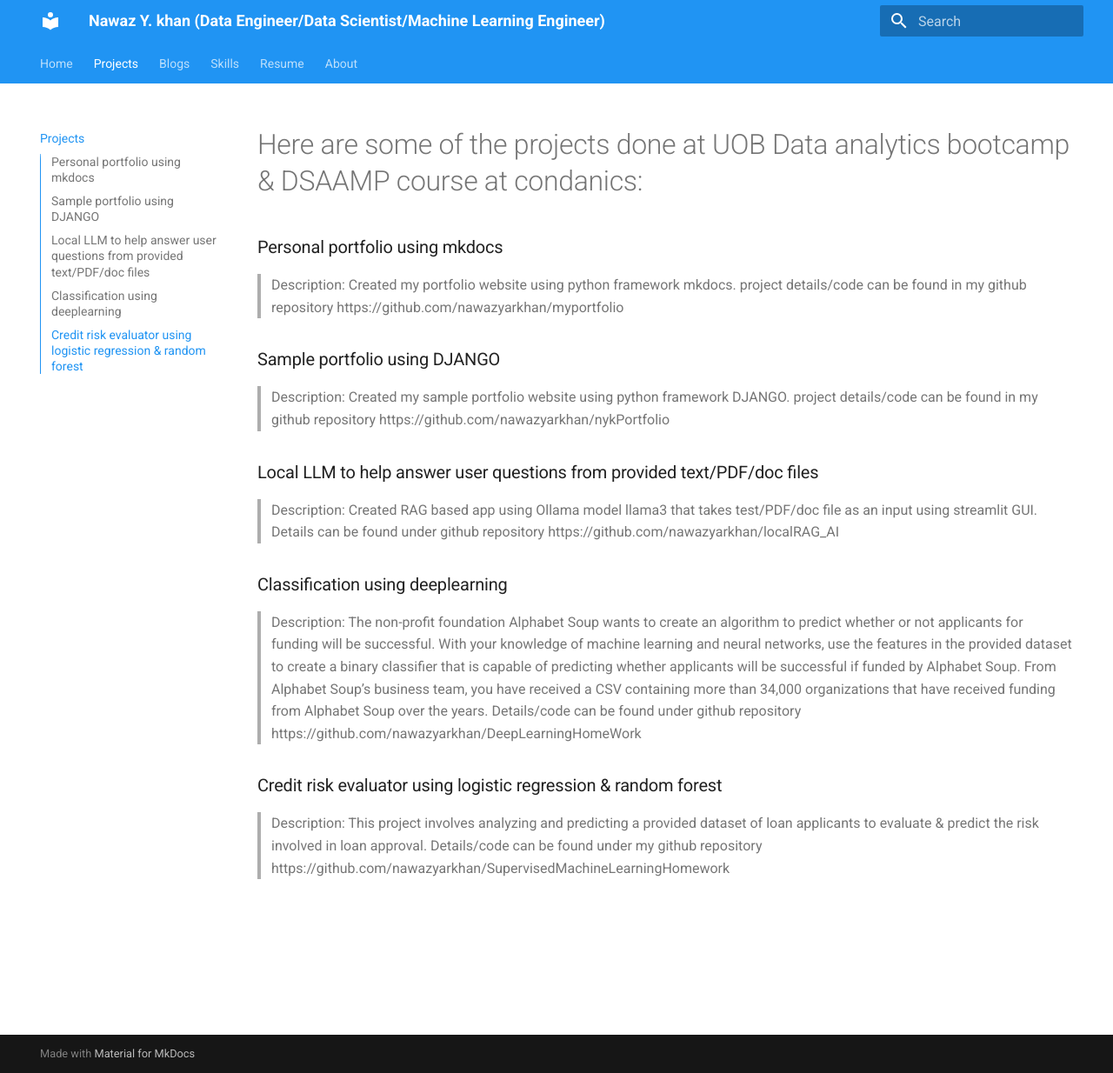
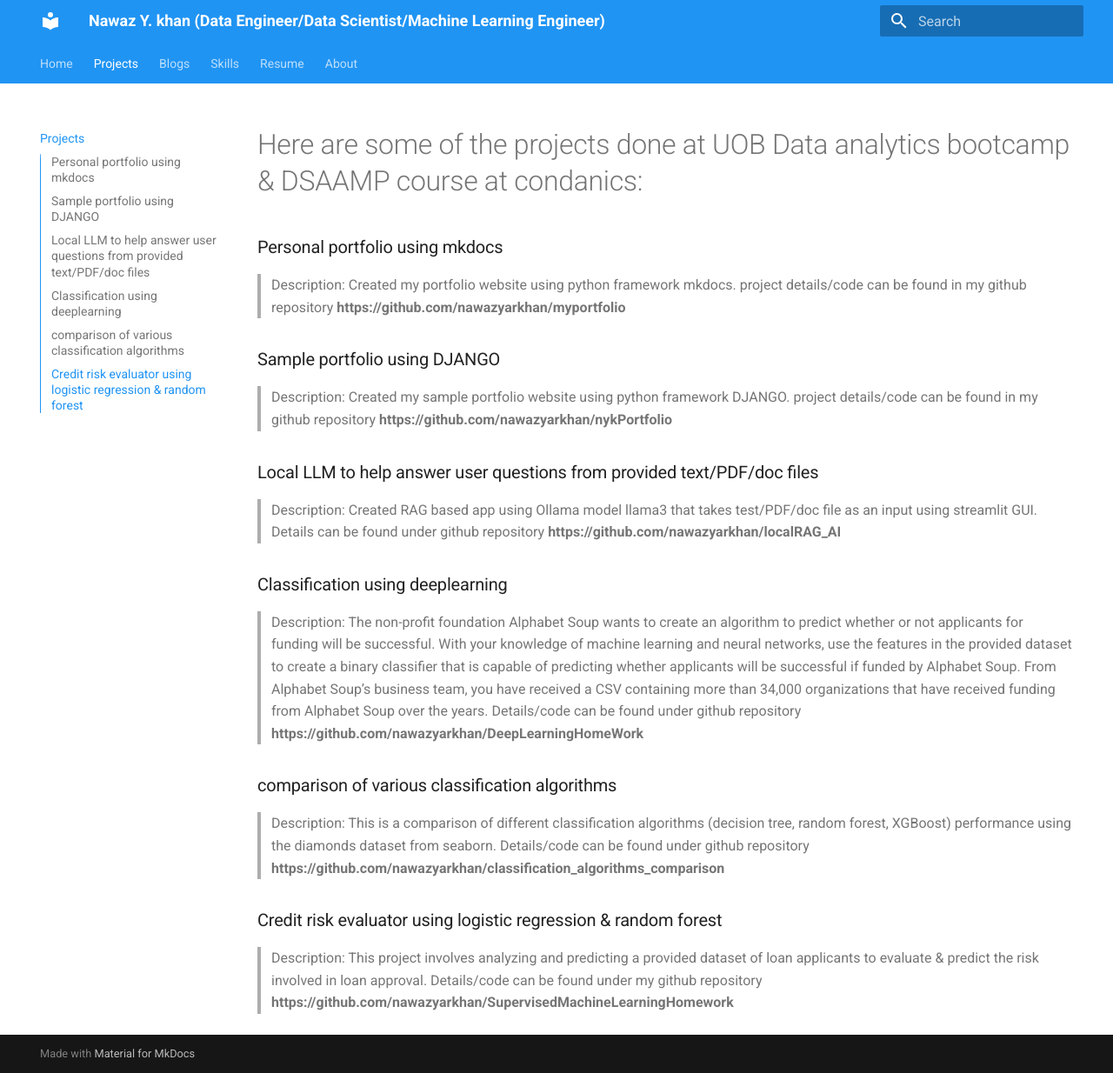
Before and after one commit to nawazyarkhan/myportfolio, an MkDocs documentation site: the page built from docs/projects.md, in a window 1280 px wide and 1234 px high. Shown: the whole window at 87% size. Built offline with MkDocs 1.6.1 and Material for MkDocs 9.7.7, drawn with Linux system fonts in a browser that asks for light colours.

Commit message:
adding new project details

```diff
--- a/docs/projects.md
+++ b/docs/projects.md
@@ -3,27 +3,32 @@
 ### Personal portfolio using mkdocs
 > Description:
 > Created my portfolio website using python framework mkdocs.
-> project details/code can be found in my github repository https://github.com/nawazyarkhan/myportfolio
+> project details/code can be found in my github repository **https://github.com/nawazyarkhan/myportfolio**
 
 ### Sample portfolio using DJANGO
 > Description:
 > Created my sample portfolio website using python framework DJANGO.
-> project details/code can be found in my github repository https://github.com/nawazyarkhan/nykPortfolio
+> project details/code can be found in my github repository **https://github.com/nawazyarkhan/nykPortfolio**
 
 ### Local LLM to help answer user questions from provided text/PDF/doc files
 > Description:
 >   Created RAG based app using Ollama model llama3 that takes test/PDF/doc file as an input
 >   using streamlit GUI.
->   Details can be found under github repository https://github.com/nawazyarkhan/localRAG_AI
+>   Details can be found under github repository **https://github.com/nawazyarkhan/localRAG_AI**
 
 
 ### Classification using deeplearning
 > Description:
 > The non-profit foundation Alphabet Soup wants to create an algorithm to predict whether or not applicants for funding will be successful. With your knowledge of machine learning and neural networks, use the features in the provided dataset to create a binary classifier that is capable of predicting whether applicants will be successful if funded by Alphabet Soup. From Alphabet Soup’s business team, you have received a CSV containing more than 34,000 organizations that have received funding from Alphabet Soup over the years.
-> Details/code can be found under github repository https://github.com/nawazyarkhan/DeepLearningHomeWork
+> Details/code can be found under github repository **https://github.com/nawazyarkhan/DeepLearningHomeWork**
+
+### comparison of various classification algorithms
+> Description:
+> This is a comparison of different classification algorithms (decision tree, random forest, XGBoost) performance using the diamonds dataset from seaborn.
+> Details/code can be found under github repository **https://github.com/nawazyarkhan/classification_algorithms_comparison**
 
 
 ### Credit risk evaluator using logistic regression & random forest
 > Description:
 > This project involves analyzing and predicting a provided dataset of loan applicants to evaluate & predict the risk involved in loan approval.
-> Details/code can be found under my github repository https://github.com/nawazyarkhan/SupervisedMachineLearningHomework
+> Details/code can be found under my github repository **https://github.com/nawazyarkhan/SupervisedMachineLearningHomework**
--- a/mkdocs.yml
+++ b/mkdocs.yml
@@ -38,6 +38,7 @@
       # - Project 2: projects/project_2.md
       # - Project 3: projects/project_3.md
       # - Project 4: projects/project_4.md
+      # - Project 5: projects/project_5.md
   - Blogs: blogs.md
   - Skills: skills.md
   - Resume: resume.md
```
Also changed, not shown: docs/projects/project_5.md (added), site/projects/index.html, site/search/search_index.json, 1 other file.
